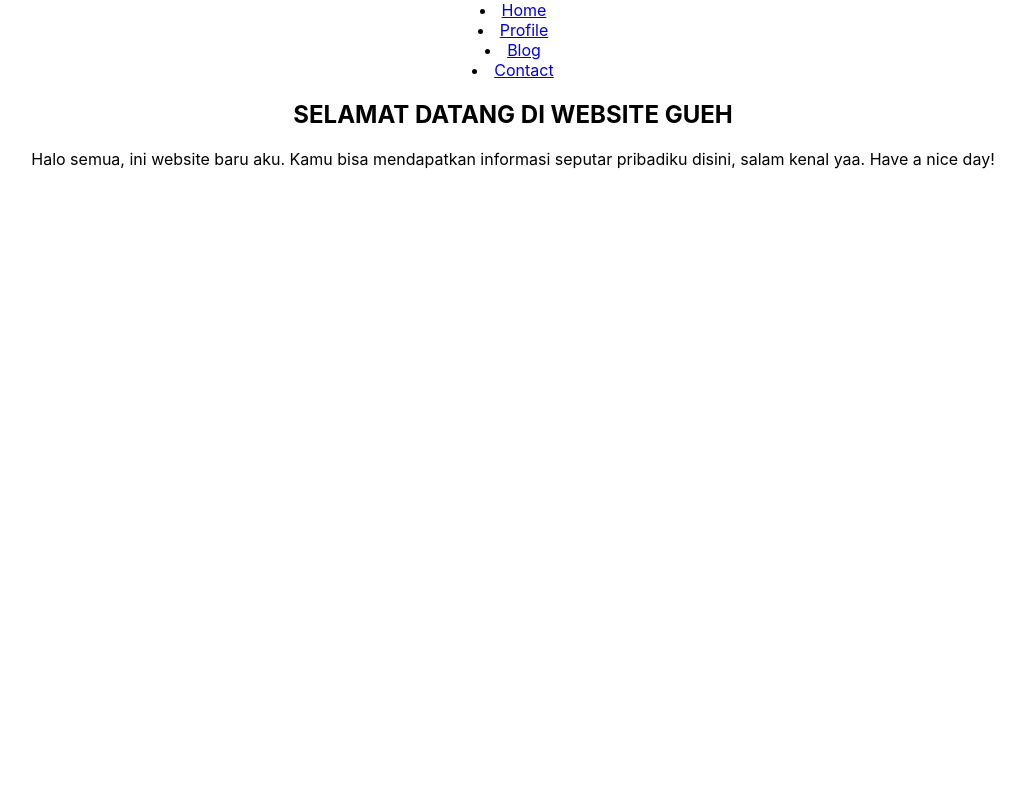
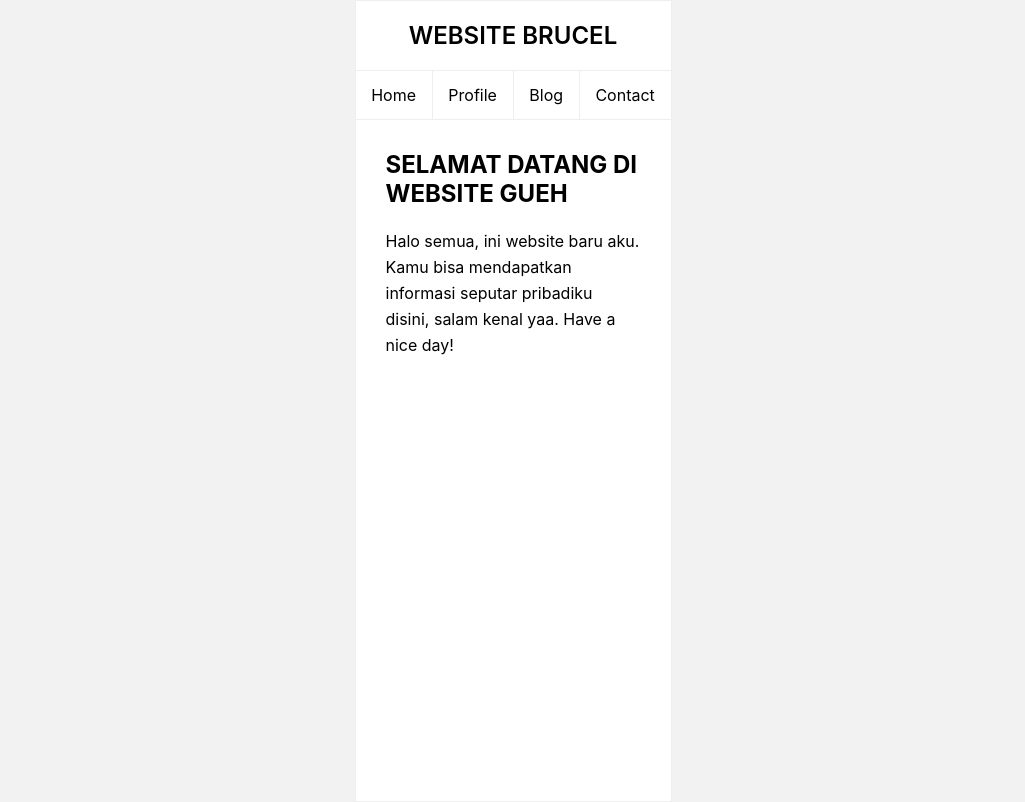
Before and after one commit to BrucelD14/learn-react, a React (Create React App) app in the folder the-react-project/: page / in a window 1280 px wide. Shown: the whole page, without its empty margins (127-1152 px from the left). Built offline with nearby package versions, Linux system fonts and the light colour scheme.

Commit message:
styling 1

```diff
--- a/the-react-project/src/App.css
+++ b/the-react-project/src/App.css
@@ -1,38 +1,45 @@
 .App {
-  text-align: center;
+  width: 315px;
+  margin: 0 auto;
+  background-color: white;
+  border: 1px solid #eee;
+  min-height: 100vh;
 }
 
-.App-logo {
-  height: 40vmin;
-  pointer-events: none;
+.brand {
+  text-align: center;
+  font-size: 24px;
+  font-weight: 600;
+  padding: 20px 0;
 }
 
-@media (prefers-reduced-motion: no-preference) {
-  .App-logo {
-    animation: App-logo-spin infinite 20s linear;
-  }
+.nav {
+  border-top: 1px solid #eee;
+  border-bottom: 1px solid #eee;
+  display: flex;
 }
 
-.App-header {
-  background-color: #282c34;
-  min-height: 100vh;
-  display: flex;
-  flex-direction: column;
-  align-items: center;
-  justify-content: center;
-  font-size: calc(10px + 2vmin);
-  color: white;
+.nav-item {
+  display: inline-block;
+  flex: 1 auto;
+  text-align: center;
+  padding: 14px 0;
+  color: #000;
+  text-decoration: none;
 }
 
-.App-link {
-  color: #61dafb;
+.nav-item:not(:last-child) {
+  border-right: 1px solid #eee;
 }
 
-@keyframes App-logo-spin {
-  from {
-    transform: rotate(0deg);
-  }
-  to {
-    transform: rotate(360deg);
-  }
+.section {
+  padding: 30px;
 }
+
+.section-title {
+  margin-top: 0;
+}
+
+.section-description {
+  line-height: 26px;
+}
--- a/the-react-project/src/App.js
+++ b/the-react-project/src/App.js
@@ -9,19 +9,20 @@ import BlogDetail from "./pages/BlogDetail";
 function App() {
   return (
     <div className="App">
-      <nav>
-        <li>
-          <Link to="/">Home</Link>
-        </li>
-        <li>
-          <Link to="/profile">Profile</Link>
-        </li>
-        <li>
-          <Link to="/blog">Blog</Link>
-        </li>
-        <li>
-          <Link to="/contact">Contact</Link>
-        </li>
+      <div className="brand">WEBSITE BRUCEL</div>
+      <nav className="nav">
+            <Link to="/" className="nav-item">
+              Home
+            </Link>
+            <Link to="/profile" className="nav-item">
+              Profile
+            </Link>
+            <Link to="/blog" className="nav-item">
+              Blog
+            </Link>
+            <Link to="/contact" className="nav-item">
+              Contact
+            </Link>
       </nav>
       <Routes>
         <Route path="/" element={<Home />} />
--- a/the-react-project/src/index.css
+++ b/the-react-project/src/index.css
@@ -1,4 +1,5 @@
 body {
+  background-color: #f2f2f2;
   margin: 0;
   font-family: -apple-system, BlinkMacSystemFont, 'Segoe UI', 'Roboto', 'Oxygen',
     'Ubuntu', 'Cantarell', 'Fira Sans', 'Droid Sans', 'Helvetica Neue',
--- a/the-react-project/src/pages/Blog.js
+++ b/the-react-project/src/pages/Blog.js
@@ -19,9 +19,9 @@ export default function Blog() {
   }, []);
 
   return (
-    <section>
-      <h1>BLOG</h1>
-      <p>Berikut ini adalah tulisan tulisanku (tapi bo'ong):</p>
+    <section className="section">
+      <h1 className="section-title">BLOG</h1>
+      <p className="section-description">Berikut ini adalah tulisan tulisanku (tapi bo'ong):</p>
 
       {loading && <i>Loading articles...</i>}
       {!loading && (
--- a/the-react-project/src/pages/Contact.js
+++ b/the-react-project/src/pages/Contact.js
@@ -1,13 +1,13 @@
 export default function Contact() {
   return (
-    <section>
-      <h1>CONTACT</h1>
-      <p>Kamu dapat menghubungiku dengan cara dibawah ini:</p>
+    <section className="section">
+      <h1 className="section-title">CONTACT</h1>
+      <p className="section-description">Kamu dapat menghubungiku dengan cara dibawah ini:</p>
       <ul>
         <li>WA: 088821121814</li>
         <li>Email: brucel@developer.com</li>
       </ul>
-      <p>Kamu dapat melihatku pansos di sosial media:</p>
+      <p className="section-description">Kamu dapat melihatku pansos di sosial media:</p>
       <ul>
         <li>
           <a href="https://www.instagram.com/_samudera/">Instagram</a>
--- a/the-react-project/src/pages/Home.js
+++ b/the-react-project/src/pages/Home.js
@@ -1,8 +1,8 @@
 export default function Home() {
     return (
-        <section>
-            <h1>SELAMAT DATANG DI WEBSITE GUEH</h1>
-            <p>Halo semua, ini website baru aku. Kamu bisa mendapatkan informasi seputar pribadiku disini, salam kenal yaa. Have a nice day!</p>
+        <section className="section">
+            <h1 className="section-title">SELAMAT DATANG DI WEBSITE GUEH</h1>
+            <p className="section-description">Halo semua, ini website baru aku. Kamu bisa mendapatkan informasi seputar pribadiku disini, salam kenal yaa. Have a nice day!</p>
         </section>
 
     )
--- a/the-react-project/src/pages/Profile.js
+++ b/the-react-project/src/pages/Profile.js
@@ -1,8 +1,8 @@
 export default function Profile() {
     return(
-        <section>
-        <h1>PROFILE</h1>
-        <p>Halo namaku Brucel, aku adalah seorang Web Developer yang baru mulai belajar React.js</p>
+        <section className="section">
+        <h1 className="section-title">PROFILE</h1>
+        <p className="section-description">Halo namaku Brucel, aku adalah seorang Web Developer yang baru mulai belajar React.js</p>
         </section>
     )
 }
```
